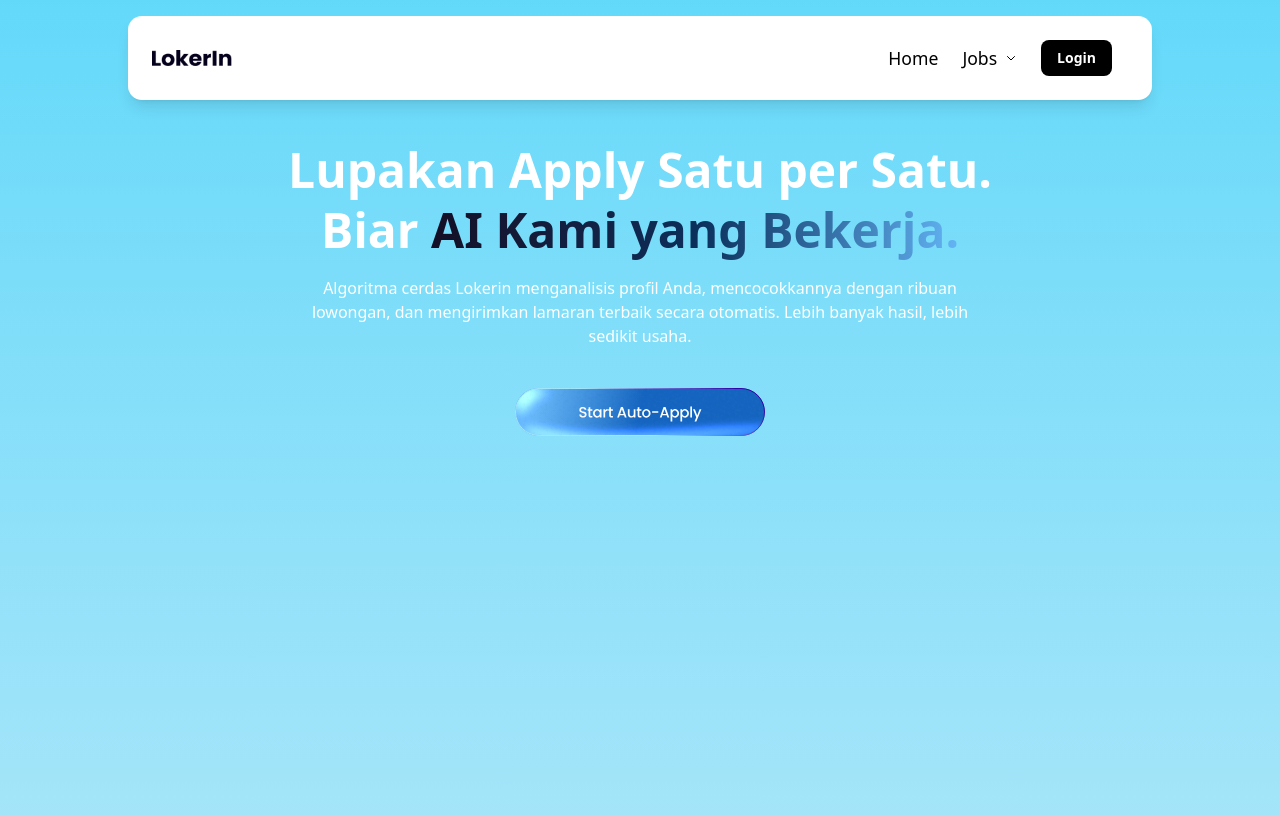
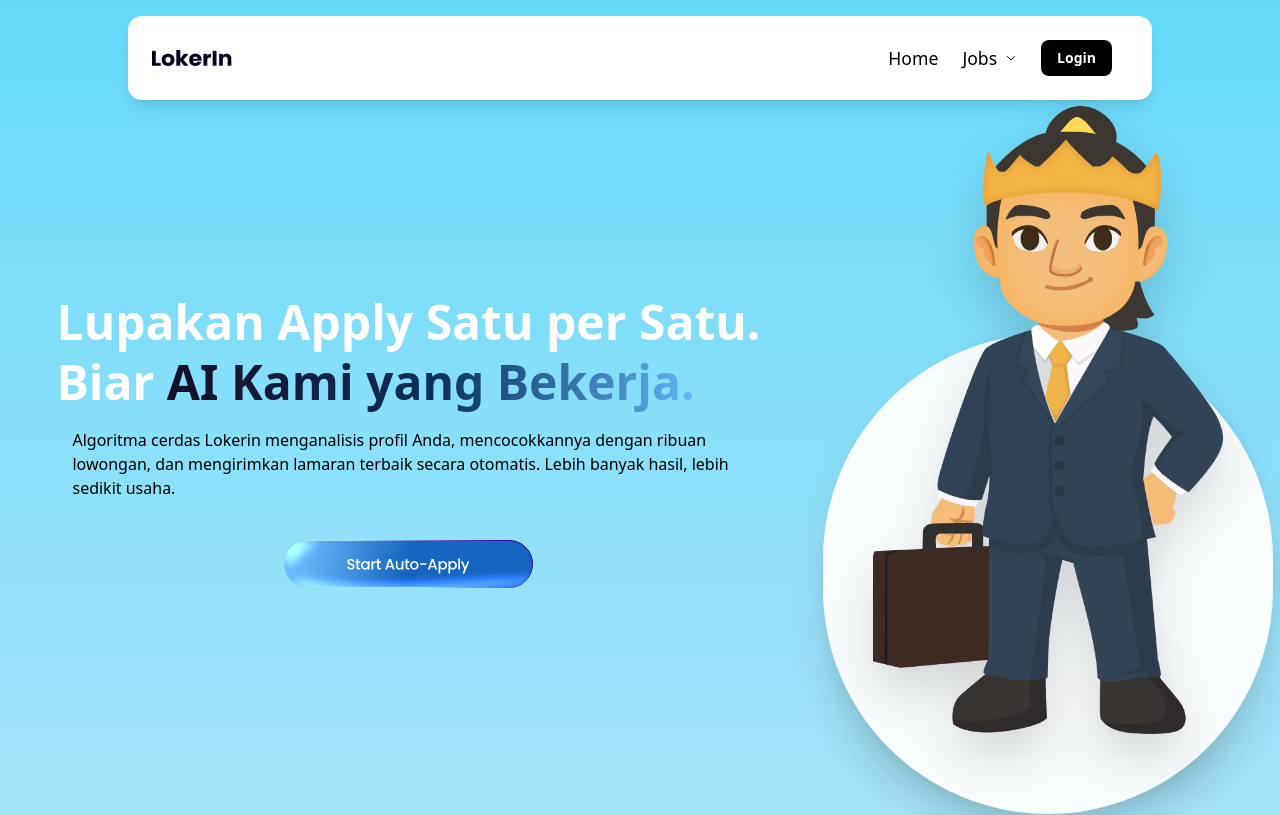
Before and after one commit to InsanBusted/hackathon-uin, a Next.js app: page /jobs/jobs-seeker in a window 1280 px wide. Shown: the top 815 px of the page. Built offline with nearby package versions, Linux system fonts and the light colour scheme.

Commit message:
style: hero in job seeker

```diff
--- a/app/jobs/jobs-seeker/page.tsx
+++ b/app/jobs/jobs-seeker/page.tsx
@@ -1,17 +1,15 @@
-import Header from "@/components/Header/page"
-import JobSeeker from "@/components/jobs/jobSeeker/page"
+import Header from "@/components/Header/page";
+import JobSeeker from "@/components/jobs/jobSeeker/page";
 
 const JobsPage = () => {
   return (
     <div>
+      <Header />
       <section>
-      <Header />
-    </section>
-    <section>
-      <JobSeeker />
-    </section>
+        <JobSeeker />
+      </section>
     </div>
-  )
-}
+  );
+};
 
-export default JobsPage
+export default JobsPage;
--- a/app/layout.tsx
+++ b/app/layout.tsx
@@ -13,7 +13,7 @@ const geistMono = Geist_Mono({
 });
 
 export const metadata: Metadata = {
-  title: "Create Next App",
+  title: "LOKERIN | LAMAR OTOMATIS",
   description: "Generated by create next app",
 };
 
--- a/components/jobs/jobSeeker/hero/page.tsx
+++ b/components/jobs/jobSeeker/hero/page.tsx
@@ -1,12 +1,13 @@
 import Image from "next/image";
+import maskot from "@/public/maskot.png";
+import Link from "next/link";
 
 const Hero = () => {
   return (
-    <section className="w-full mt-10 h-[100vh] py-20 px-4">
-      <div className="max-w-4xl mx-auto text-center">
-
+    <section className="w-full h-screen flex items-center flex-wrap justify-around">
+      <div>
         {/* Title */}
-        <h1 className="text-3xl sm:text-4xl md:text-5xl font-bold text-white leading-tight">
+        <h1 className="mt-10 text-3xl sm:text-4xl md:text-5xl font-bold text-white leading-tight">
           Lupakan Apply Satu per Satu.
           <br />
           Biar{" "}
@@ -17,12 +18,13 @@ const Hero = () => {
         </h1>
 
         {/* Subtitle */}
-        <p className="text-white max-w-2xl mx-auto mt-4">
+        <p className="text-black max-w-2xl mx-auto mt-4">
           Algoritma cerdas Lokerin menganalisis profil Anda, mencocokkannya
           dengan ribuan lowongan, dan mengirimkan lamaran terbaik secara
           otomatis. Lebih banyak hasil, lebih sedikit usaha.
         </p>
         <div className="flex items-center justify-center mt-10">
+          <Link href="/">
             <Image
               src="/buttonsvg/buttonApply.svg"
               width={250}
@@ -30,7 +32,23 @@ const Hero = () => {
               alt="Button Apply"
               className="cursor-pointer"
             />
+          </Link>
         </div>
+      </div>
+
+      <div className="relative flex items-end justify-center">
+        <div className="absolute -bottom-20 w-[450px] h-[480px] bg-white rounded-full z-10 shadow-2xl opacity-95" />
+        <div className="absolute bottom-0 w-[300px] h-[80px] bg-black/25 rounded-full blur-2xl z-0" />
+        <div className="absolute -bottom-20 w-[380px] h-[380px] bg-white/10 rounded-full blur-3xl z-0" />
+
+        {/* Maskot */}
+        <Image
+          src={maskot}
+          width={350}
+          height={80}
+          alt="Maskot"
+          className="z-20 relative drop-shadow-2xl"
+        />
       </div>
     </section>
   );
--- a/components/jobs/jobSeeker/page.tsx
+++ b/components/jobs/jobSeeker/page.tsx
@@ -10,8 +10,7 @@ export default function JobSeeker() {
       <section className="pt-5">
         <FindJobs />
       </section>
-      <section>
-      </section>
+      <section></section>
       {/* <section>
         <Pricing />
       </section> */}
```
Also changed, not shown: public/maskot.png. Lines whose indentation alone changed are shown as unchanged.
